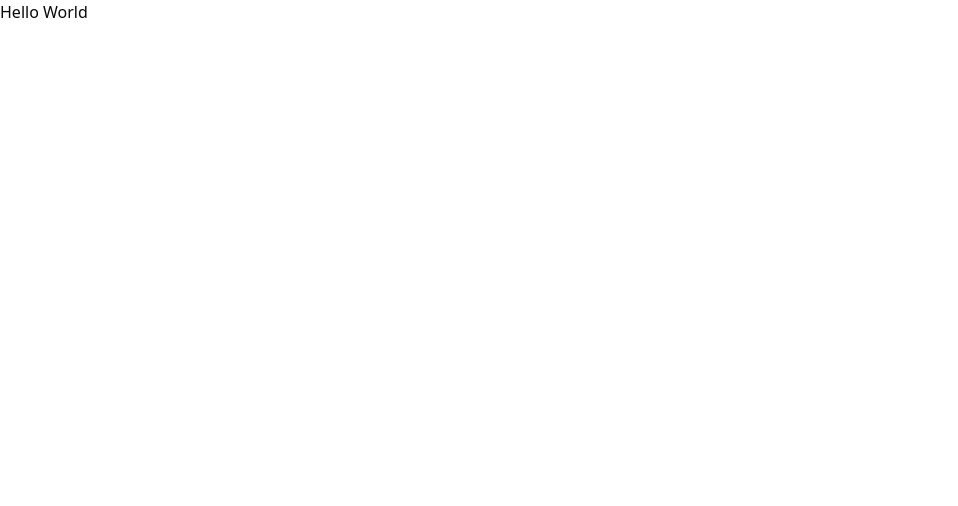
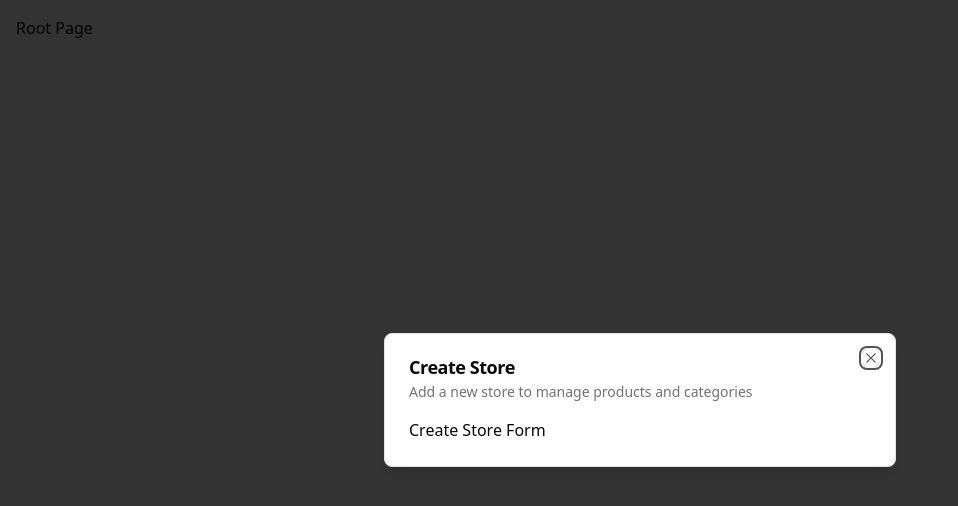
Before and after one commit to harshit-senpai/ecom, a Next.js app: page / in a window 1280 px wide. Shown: the top 506 px of the page, without its empty margins (0-958 px from the left). Built offline with nearby package versions, Linux system fonts and the light colour scheme.

Commit message:
Modal Component

```diff
--- a/package.json
+++ b/package.json
@@ -10,6 +10,7 @@
   },
   "dependencies": {
     "@clerk/nextjs": "^5.4.1",
+    "@radix-ui/react-dialog": "^1.1.1",
     "@radix-ui/react-icons": "^1.3.0",
     "class-variance-authority": "^0.7.0",
     "clsx": "^2.1.1",
@@ -18,7 +19,8 @@
     "react": "^18",
     "react-dom": "^18",
     "tailwind-merge": "^2.5.2",
-    "tailwindcss-animate": "^1.0.7"
+    "tailwindcss-animate": "^1.0.7",
+    "zustand": "^4.5.5"
   },
   "devDependencies": {
     "@types/node": "^20",
--- a/src/app/(root)/page.tsx
+++ b/src/app/(root)/page.tsx
@@ -1,10 +1,17 @@
-import { UserButton } from "@clerk/nextjs";
+"use client";
+
+import { useStoreModal } from "@/hooks/useStoreModal";
+import { useEffect } from "react";
 
 export default function Home() {
-  return (
-    <div>
-      Hello World
-      <UserButton afterSignOutUrl="/" />
-    </div>
-  );
+  const isOpen = useStoreModal((state) => state.isOpen);
+  const onOpen = useStoreModal((state) => state.onOpen);
+
+  useEffect(() => {
+    if (!isOpen) {
+      onOpen();
+    }
+  }, [isOpen, onOpen]);
+
+  return <div className="p-4">Root Page</div>;
 }
--- a/src/app/layout.tsx
+++ b/src/app/layout.tsx
@@ -2,6 +2,7 @@
 import localFont from "next/font/local";
 import "./globals.css";
 import { ClerkProvider } from "@clerk/nextjs";
+import { ModalProvider } from "@/provider/ModalProvider";
 
 const geistSans = localFont({
   src: "./fonts/GeistVF.woff",
@@ -39,6 +40,7 @@
         <body
           className={`${geistSans.variable} ${geistMono.variable} antialiased`}
         >
+          <ModalProvider />
           {children}
         </body>
       </html>
--- /dev/null
+++ b/src/components/Modal.tsx
@@ -0,0 +1,43 @@
+"use client";
+
+import {
+  Dialog,
+  DialogContent,
+  DialogDescription,
+  DialogHeader,
+  DialogTitle,
+} from "./ui/dialog";
+
+interface ModalProps {
+  title: string;
+  description: string;
+  isOpen: boolean;
+  onClose: () => void;
+  children: React.ReactNode;
+}
+
+export const Modal = ({
+  title,
+  description,
+  isOpen,
+  onClose,
+  children,
+}: ModalProps) => {
+  const onChange = (open: boolean) => {
+    if (!open) {
+      onClose();
+    }
+  };
+
+  return (
+    <Dialog open={isOpen} onOpenChange={onChange}>
+      <DialogContent>
+        <DialogHeader>
+          <DialogTitle>{title}</DialogTitle>
+          <DialogDescription>{description}</DialogDescription>
+        </DialogHeader>
+        <div>{children}</div>
+      </DialogContent>
+    </Dialog>
+  );
+};
--- /dev/null
+++ b/src/components/modals/StoreModal.tsx
@@ -0,0 +1,19 @@
+"use client";
+
+import { useStoreModal } from "@/hooks/useStoreModal";
+import { Modal } from "../Modal";
+
+export const StoreModal = () => {
+  const storeModal = useStoreModal();
+
+  return (
+    <Modal
+      title="Create Store"
+      description="Add a new store to manage products and categories"
+      isOpen={storeModal.isOpen}
+      onClose={storeModal.onClose}
+    >
+      Create Store Form
+    </Modal>
+  );
+};
--- /dev/null
+++ b/src/components/ui/dialog.tsx
@@ -0,0 +1,122 @@
+"use client"
+
+import * as React from "react"
+import * as DialogPrimitive from "@radix-ui/react-dialog"
+import { Cross2Icon } from "@radix-ui/react-icons"
+
+import { cn } from "@/lib/utils"
+
+const Dialog = DialogPrimitive.Root
+
+const DialogTrigger = DialogPrimitive.Trigger
+
+const DialogPortal = DialogPrimitive.Portal
+
+const DialogClose = DialogPrimitive.Close
+
+const DialogOverlay = React.forwardRef<
+  React.ElementRef<typeof DialogPrimitive.Overlay>,
+  React.ComponentPropsWithoutRef<typeof DialogPrimitive.Overlay>
+>(({ className, ...props }, ref) => (
+  <DialogPrimitive.Overlay
+    ref={ref}
+    className={cn(
+      "fixed inset-0 z-50 bg-black/80  data-[state=open]:animate-in data-[state=closed]:animate-out data-[state=closed]:fade-out-0 data-[state=open]:fade-in-0",
+      className
+    )}
+    {...props}
+  />
+))
+DialogOverlay.displayName = DialogPrimitive.Overlay.displayName
+
+const DialogContent = React.forwardRef<
+  React.ElementRef<typeof DialogPrimitive.Content>,
+  React.ComponentPropsWithoutRef<typeof DialogPrimitive.Content>
+>(({ className, children, ...props }, ref) => (
+  <DialogPortal>
+    <DialogOverlay />
+    <DialogPrimitive.Content
+      ref={ref}
+      className={cn(
+        "fixed left-[50%] top-[50%] z-50 grid w-full max-w-lg translate-x-[-50%] translate-y-[-50%] gap-4 border bg-background p-6 shadow-lg duration-200 data-[state=open]:animate-in data-[state=closed]:animate-out data-[state=closed]:fade-out-0 data-[state=open]:fade-in-0 data-[state=closed]:zoom-out-95 data-[state=open]:zoom-in-95 data-[state=closed]:slide-out-to-left-1/2 data-[state=closed]:slide-out-to-top-[48%] data-[state=open]:slide-in-from-left-1/2 data-[state=open]:slide-in-from-top-[48%] sm:rounded-lg",
+        className
+      )}
+      {...props}
+    >
+      {children}
+      <DialogPrimitive.Close className="absolute right-4 top-4 rounded-sm opacity-70 ring-offset-background transition-opacity hover:opacity-100 focus:outline-none focus:ring-2 focus:ring-ring focus:ring-offset-2 disabled:pointer-events-none data-[state=open]:bg-accent data-[state=open]:text-muted-foreground">
+        <Cross2Icon className="h-4 w-4" />
+        <span className="sr-only">Close</span>
+      </DialogPrimitive.Close>
+    </DialogPrimitive.Content>
+  </DialogPortal>
+))
+DialogContent.displayName = DialogPrimitive.Content.displayName
+
+const DialogHeader = ({
+  className,
+  ...props
+}: React.HTMLAttributes<HTMLDivElement>) => (
+  <div
+    className={cn(
+      "flex flex-col space-y-1.5 text-center sm:text-left",
+      className
+    )}
+    {...props}
+  />
+)
+DialogHeader.displayName = "DialogHeader"
+
+const DialogFooter = ({
+  className,
+  ...props
+}: React.HTMLAttributes<HTMLDivElement>) => (
+  <div
+    className={cn(
+      "flex flex-col-reverse sm:flex-row sm:justify-end sm:space-x-2",
+      className
+    )}
+    {...props}
+  />
+)
+DialogFooter.displayName = "DialogFooter"
+
+const DialogTitle = React.forwardRef<
+  React.ElementRef<typeof DialogPrimitive.Title>,
+  React.ComponentPropsWithoutRef<typeof DialogPrimitive.Title>
+>(({ className, ...props }, ref) => (
+  <DialogPrimitive.Title
+    ref={ref}
+    className={cn(
+      "text-lg font-semibold leading-none tracking-tight",
+      className
+    )}
+    {...props}
+  />
+))
+DialogTitle.displayName = DialogPrimitive.Title.displayName
+
+const DialogDescription = React.forwardRef<
+  React.ElementRef<typeof DialogPrimitive.Description>,
+  React.ComponentPropsWithoutRef<typeof DialogPrimitive.Description>
+>(({ className, ...props }, ref) => (
+  <DialogPrimitive.Description
+    ref={ref}
+    className={cn("text-sm text-muted-foreground", className)}
+    {...props}
+  />
+))
+DialogDescription.displayName = DialogPrimitive.Description.displayName
+
+export {
+  Dialog,
+  DialogPortal,
+  DialogOverlay,
+  DialogTrigger,
+  DialogClose,
+  DialogContent,
+  DialogHeader,
+  DialogFooter,
+  DialogTitle,
+  DialogDescription,
+}
--- /dev/null
+++ b/src/hooks/useStoreModal.tsx
@@ -0,0 +1,13 @@
+import { create } from "zustand";
+
+interface UseStoreModalProps {
+  isOpen: boolean;
+  onOpen: () => void;
+  onClose: () => void;
+}
+
+export const useStoreModal = create<UseStoreModalProps>((set) => ({
+  isOpen: false,
+  onOpen: () => set({ isOpen: true }),
+  onClose: () => set({ isOpen: false }),
+}));
--- /dev/null
+++ b/src/provider/ModalProvider.tsx
@@ -0,0 +1,22 @@
+"use client";
+
+import { StoreModal } from "@/components/modals/StoreModal";
+import { useEffect, useState } from "react";
+
+export const ModalProvider = () => {
+  const [isMounted, setIsMounted] = useState(false);
+
+  useEffect(() => {
+    setIsMounted(true);
+  }, []);
+
+  if (!isMounted) {
+    return null;
+  }
+
+  return (
+    <>
+      <StoreModal />
+    </>
+  );
+};
```
Also changed, not shown: 1 other file (tests, documents, lock files or other folders).
